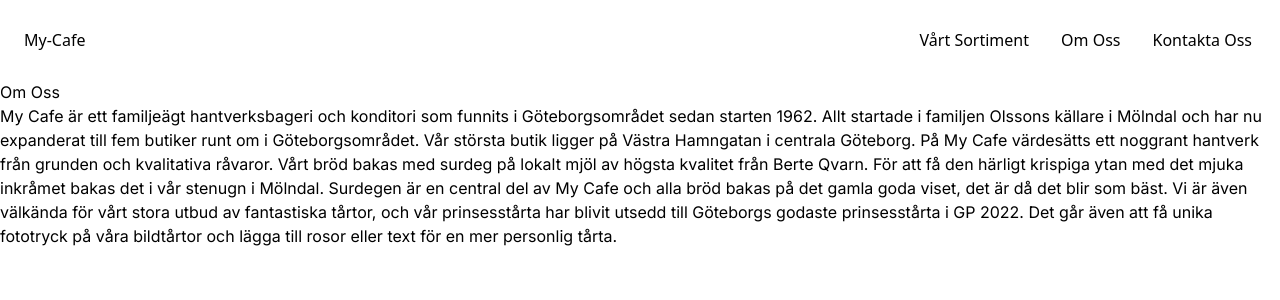
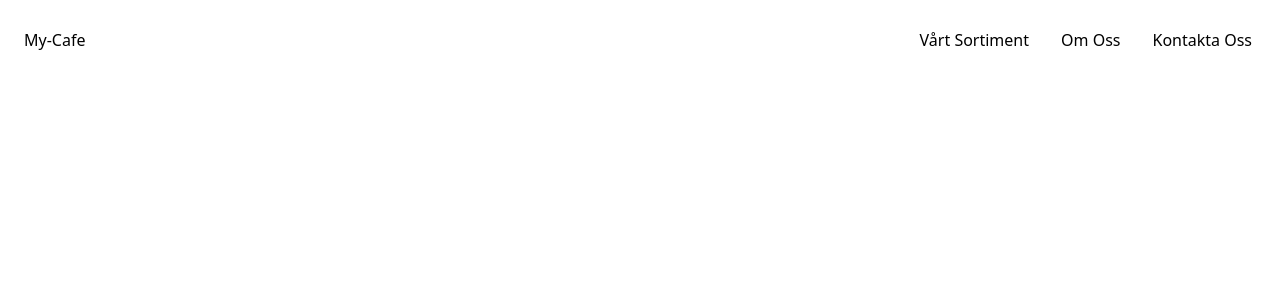
Before and after one commit to TaraSkoglund/my-cafe, a Next.js app: page / in a window 1280 px wide. Shown: the top 300 px of the page. Built offline with nearby package versions, Linux system fonts and the light colour scheme.

Commit message:
Added component About

```diff
--- a/app/page.js
+++ b/app/page.js
@@ -1,25 +1,3 @@
 export default function Home() {
-  return (
-    <main>
-      <section>
-        <h1>Om Oss</h1>
-        <p>
-          My Cafe är ett familjeägt hantverksbageri och konditori som funnits i
-          Göteborgsområdet sedan starten 1962. Allt startade i familjen Olssons
-          källare i Mölndal och har nu expanderat till fem butiker runt om i
-          Göteborgsområdet. Vår största butik ligger på Västra Hamngatan i
-          centrala Göteborg. På My Cafe värdesätts ett noggrant hantverk från
-          grunden och kvalitativa råvaror. Vårt bröd bakas med surdeg på lokalt
-          mjöl av högsta kvalitet från Berte Qvarn. För att få den härligt
-          krispiga ytan med det mjuka inkråmet bakas det i vår stenugn i
-          Mölndal. Surdegen är en central del av My Cafe och alla bröd bakas på
-          det gamla goda viset, det är då det blir som bäst. Vi är även välkända
-          för vårt stora utbud av fantastiska tårtor, och vår prinsesstårta har
-          blivit utsedd till Göteborgs godaste prinsesstårta i GP 2022. Det går
-          även att få unika fototryck på våra bildtårtor och lägga till rosor
-          eller text för en mer personlig tårta.
-        </p>
-      </section>
-    </main>
-  );
+  return <main></main>;
 }
--- /dev/null
+++ b/components/About.jsx
@@ -0,0 +1,24 @@
+export default function About() {
+  return (
+    <section className="m-12 font-serif">
+      <h1 className="text-2xl py-6">Om Oss</h1>
+      <p className="px-4">
+        My Cafe är ett familjeägt hantverksbageri och konditori som funnits i
+        Göteborgsområdet sedan starten 1962. Allt startade i familjen Olssons
+        källare i Mölndal och har nu expanderat till fem butiker runt om i
+        Göteborgsområdet. Vår största butik ligger på Västra Hamngatan i
+        centrala Göteborg. På My Cafe värdesätts ett noggrant hantverk från
+        grunden och kvalitativa råvaror.
+        <br />
+        <br /> Vårt bröd bakas med surdeg på lokalt mjöl av högsta kvalitet från
+        Berte Qvarn. För att få den härligt krispiga ytan med det mjuka inkråmet
+        bakas det i vår stenugn i Mölndal. Surdegen är en central del av My Cafe
+        och alla bröd bakas på det gamla goda viset, det är då det blir som
+        bäst. Vi är även välkända för vårt stora utbud av fantastiska tårtor,
+        och vår prinsesstårta har blivit utsedd till Göteborgs godaste
+        prinsesstårta i GP 2022. Det går även att få unika fototryck på våra
+        bildtårtor och lägga till rosor eller text för en mer personlig tårta.
+      </p>
+    </section>
+  );
+}
```
